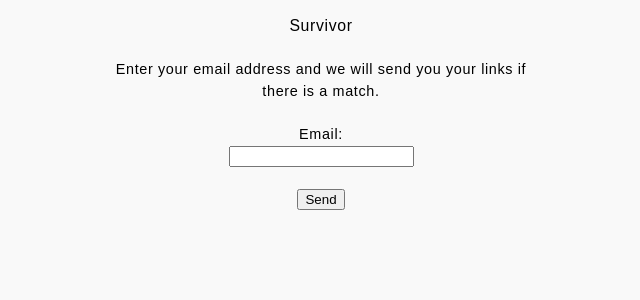
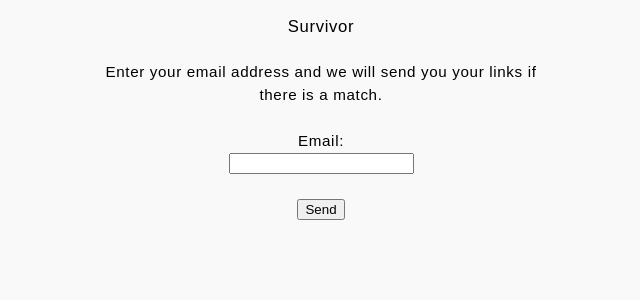
Before and after one commit to dansahagian/fbsurvivor2, a Django app: page /forgot/ in a window 1280 px wide. Shown: the top 300 px of the page, without its empty margins (319-959 px from the left). Run offline with Django 3.2, Linux system fonts and the light colour scheme; parts of the project's set-up code (start-up, migrations or seed data) failed here and were passed over.

Commit message:
Increase font size slightly

```diff
--- a/static/css/main.css
+++ b/static/css/main.css
@@ -6,7 +6,7 @@ html {
 }
 
 body {
-    font-size: .90em;
+    font-size: .95em;
     color: black;
     text-align: center;
     line-height: 1.5em;
```
